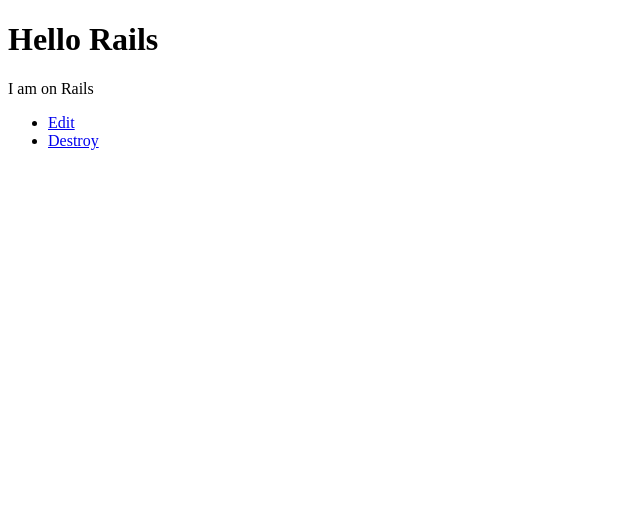
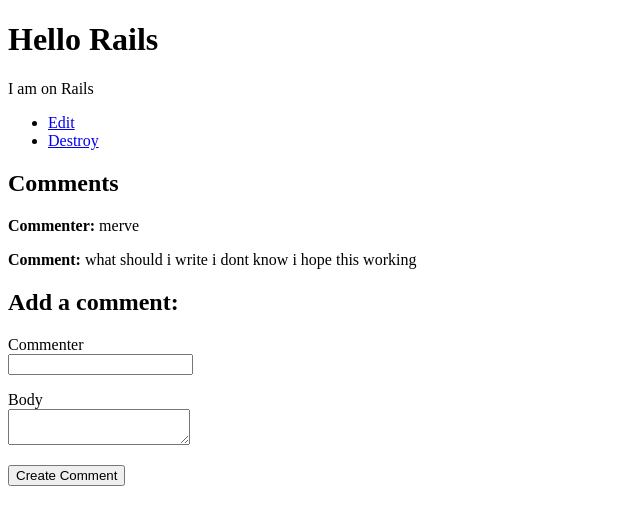
Before and after one commit to merveys/Rails-Blog, a Rails app: page /articles/1 in a window 1280 px wide. Shown: the top 525 px of the page, without its empty margins (0-640 px from the left). Run offline with Rails 7, Linux system fonts and the light colour scheme; data comes from the database, SQL or seed files in the repository; both versions use the stored data as it was after the commit; style sheets or scripts are compiled from the project's sources.

Commit message:
Comment section is completed

```diff
--- /dev/null
+++ b/app/assets/stylesheets/comments.scss
@@ -0,0 +1,3 @@
+// Place all the styles related to the Comments controller here.
+// They will automatically be included in application.css.
+// You can use Sass (SCSS) here: https://sass-lang.com/
--- /dev/null
+++ b/app/helpers/comments_helper.rb
@@ -0,0 +1,2 @@
+module CommentsHelper
+end
--- a/app/models/article.rb
+++ b/app/models/article.rb
@@ -1,4 +1,6 @@
 class Article < ApplicationRecord
+    has_many :comments
+
     validates :title, presence: true
     validates :body, presence: true, length: { minimum: 10}
 end
--- a/app/views/articles/show.html.erb
+++ b/app/views/articles/show.html.erb
@@ -1,9 +1,16 @@
 <h1><%= @article.title %></h1>
+
 <p><%= @article.body %></p>
 
 <ul>
   <li><%= link_to "Edit", edit_article_path(@article) %></li>
   <li><%= link_to "Destroy", article_path(@article),
-           method: :delete,
-           data: { confirm: "Are you sure ?" } %></li>
+                  method: :delete,
+                  data: { confirm: "Are you sure?" } %></li>
 </ul>
+
+<h2>Comments</h2>
+<%= render @article.comments %>
+
+<h2>Add a comment:</h2>
+<%= render '/comments/form' %>
--- /dev/null
+++ b/app/views/comments/_comment.html.erb
@@ -0,0 +1,9 @@
+<p>
+<strong>Commenter:</strong>
+<%= comment.commenter %>
+</p>
+
+<p>
+<strong>Comment:</strong>
+<%= comment.body %>
+</p>
--- /dev/null
+++ b/app/views/comments/_form.html.erb
@@ -0,0 +1,14 @@
+<%= form_with model: [ @article, @article.comments.build ] do
+|form| %>
+    <p>
+        <%= form.label :commenter %><br>
+        <%= form.text_field :commenter %>
+    </p>
+    <p>
+        <%= form.label :body %><br>
+        <%= form.text_area :body%>
+    </p>
+    <p>
+        <%= form.submit %>
+    </p>
+<% end %>
```
Also changed, not shown: app/controllers/comments_controller.rb (added, +12 -0 lines), test/controllers/comments_controller_test.rb (added, +7 -0 lines), db/development.sqlite3.
